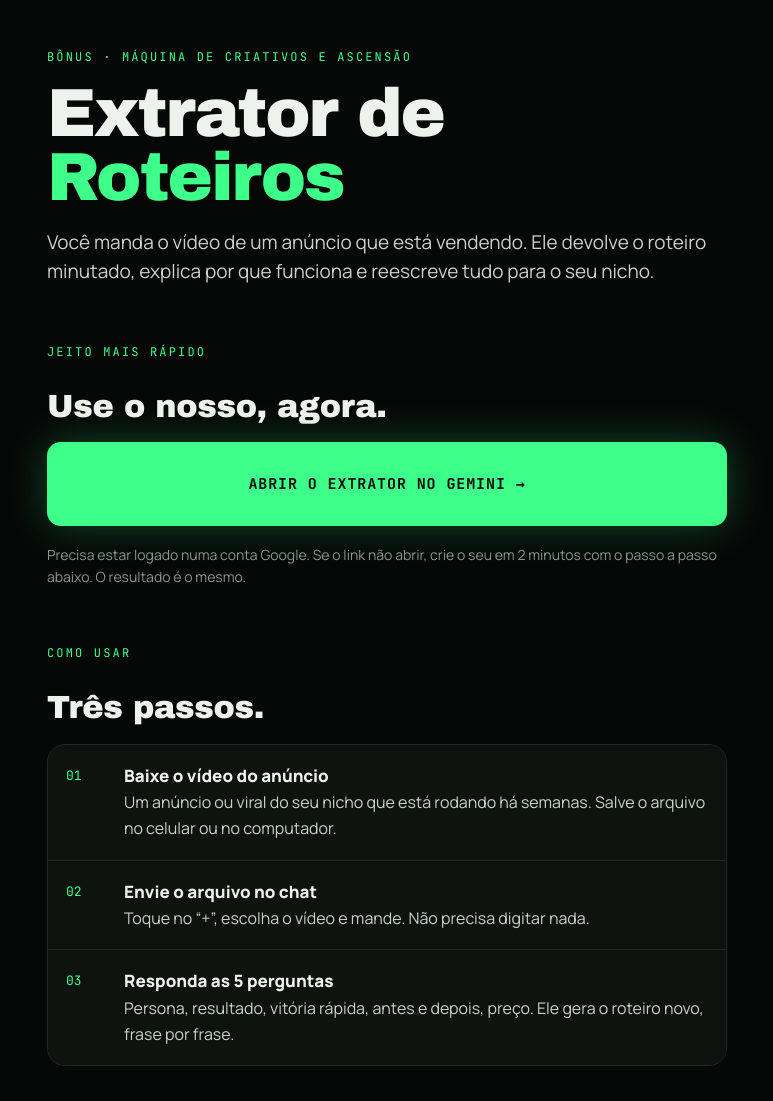
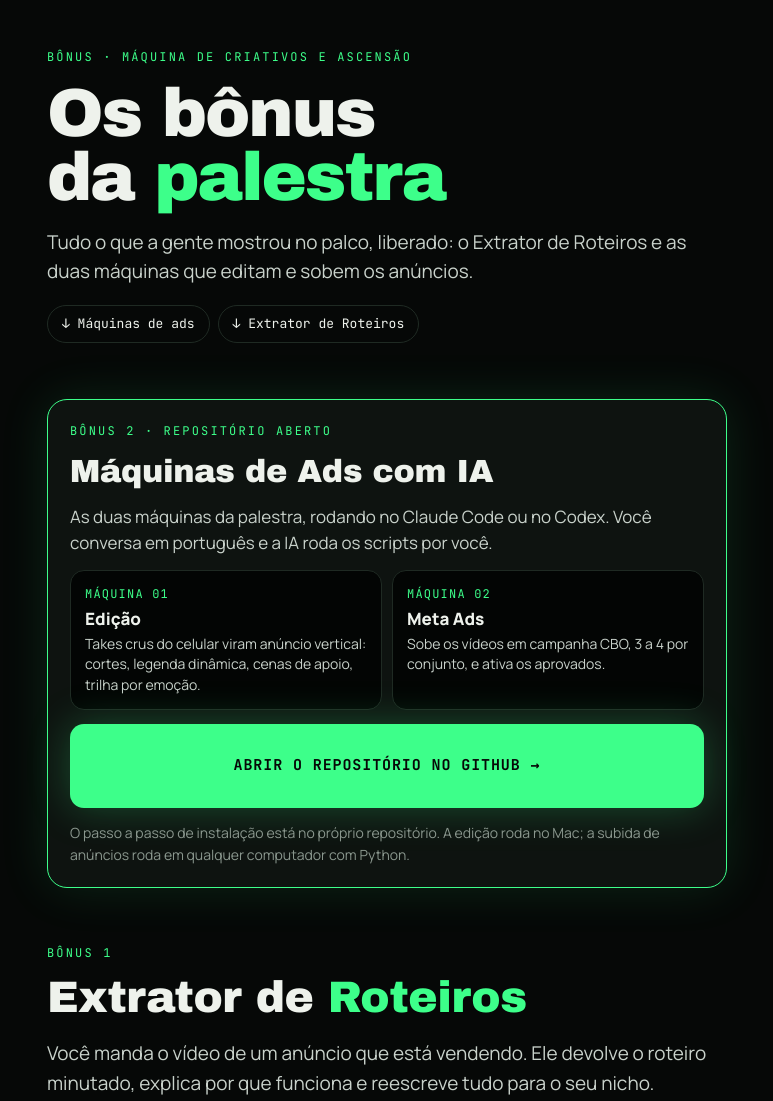
Before and after one commit to gufsquirino/extrator-de-roteiros, a plain HTML site: page index.html in a window 1280 px wide. Shown: the top 1101 px of the page, without its empty margins (253-1026 px from the left). Drawn offline with Linux system fonts and the light colour scheme; a web font is replaced by a local one.

Commit message:
Bônus 2: link para o repositório Máquinas de Ads com IA
Co-Authored-By: Claude Opus 5.5 <noreply@anthropic.com>

```diff
--- a/index.html
+++ b/index.html
@@ -1,10 +1,10 @@
 <!doctype html><html lang="pt-BR"><head>
 <meta charset="utf-8">
 <meta name="viewport" content="width=device-width, initial-scale=1, viewport-fit=cover">
-<title>Extrator de Roteiros</title>
-<meta name="description" content="Mande o vídeo de um anúncio e receba o roteiro minutado, a análise e a versão adaptada ao seu nicho.">
-<meta property="og:title" content="Extrator de Roteiros · Alynne & Gustavo Quirino">
-<meta property="og:description" content="Mande o vídeo de um anúncio e receba o roteiro minutado, a análise e a versão adaptada ao seu nicho.">
+<title>Bônus da palestra · Máquina de Criativos</title>
+<meta name="description" content="Os bônus da palestra Máquina de Criativos e Ascensão: o Extrator de Roteiros e as máquinas de edição e de subida de anúncios.">
+<meta property="og:title" content="Bônus da palestra · Alynne & Gustavo Quirino">
+<meta property="og:description" content="Extrator de Roteiros + as máquinas de edição e de subida de anúncios, abertas no GitHub.">
 <link rel="preconnect" href="https://fonts.googleapis.com">
 <link rel="stylesheet" href="https://fonts.googleapis.com/css2?family=Unbounded:wght@500;800;900&family=Manrope:wght@400;600;800&family=JetBrains+Mono:wght@400;700&display=swap">
 <style>
@@ -34,6 +34,15 @@ section{display:flex;flex-direction:column;gap:18px}
 .btn-ghost{background:transparent;color:var(--paper);border:1px solid var(--line)}
 .btn:focus-visible{outline:2px solid var(--paper);outline-offset:3px}
 .note{font-size:14px;color:var(--mute)}
+.bonus{background:var(--panel);border:1px solid var(--g);border-radius:20px;padding:22px;display:flex;flex-direction:column;gap:14px;box-shadow:0 0 50px rgba(61,255,138,.12)}
+.bonus h2{margin:0}
+.mach{display:grid;grid-template-columns:1fr 1fr;gap:10px}
+.mach>div{background:#030504;border:1px solid var(--line);border-radius:14px;padding:14px}
+.mach .k{font-family:var(--mono);font-size:12px;color:var(--g);letter-spacing:.1em}
+.mach .t{font-weight:800;margin-top:4px;line-height:1.3}
+.mach .d{font-size:14px;color:var(--soft);margin-top:4px;line-height:1.45}
+.jump{display:flex;gap:8px;flex-wrap:wrap;margin-top:18px}
+.jump a{font-family:var(--mono);font-size:13px;color:var(--paper);text-decoration:none;border:1px solid var(--line);border-radius:999px;padding:8px 14px}
 
 .steps{list-style:none;padding:0;margin:0;display:flex;flex-direction:column;gap:0;border:1px solid var(--line);border-radius:18px;overflow:hidden}
 .steps li{display:grid;grid-template-columns:44px 1fr;gap:14px;padding:18px;background:var(--panel)}
@@ -65,7 +74,26 @@ footer .h{font-family:var(--display);font-weight:800;font-size:18px}
 <main>
   <header>
     <div class="eye">Bônus · Máquina de Criativos e Ascensão</div>
-    <h1>Extrator de <span class="g">Roteiros</span></h1>
+    <h1>Os bônus da <span class="g">palestra</span></h1>
+    <p class="lead">Tudo o que a gente mostrou no palco, liberado: o Extrator de Roteiros e as duas máquinas que editam e sobem os anúncios.</p>
+    <nav class="jump"><a href="#maquinas">↓ Máquinas de ads</a><a href="#extrator">↓ Extrator de Roteiros</a></nav>
+  </header>
+
+  <section id="maquinas" class="bonus">
+    <div class="eye">Bônus 2 · Repositório aberto</div>
+    <h2>Máquinas de Ads com IA</h2>
+    <p>As duas máquinas da palestra, rodando no Claude Code ou no Codex. Você conversa em português e a IA roda os scripts por você.</p>
+    <div class="mach">
+      <div><div class="k">MÁQUINA 01</div><div class="t">Edição</div><div class="d">Takes crus do celular viram anúncio vertical: cortes, legenda dinâmica, cenas de apoio, trilha por emoção.</div></div>
+      <div><div class="k">MÁQUINA 02</div><div class="t">Meta Ads</div><div class="d">Sobe os vídeos em campanha CBO, 3 a 4 por conjunto, e ativa os aprovados.</div></div>
+    </div>
+    <a class="btn btn-main" href="https://github.com/gufsquirino/maquinas-de-ads-ia" target="_blank" rel="noopener">Abrir o repositório no GitHub →</a>
+    <p class="note">O passo a passo de instalação está no próprio repositório. A edição roda no Mac; a subida de anúncios roda em qualquer computador com Python.</p>
+  </section>
+
+  <header id="extrator" style="margin-bottom:-28px">
+    <div class="eye">Bônus 1</div>
+    <h2 style="font-size:clamp(30px,8vw,44px)">Extrator de <span class="g">Roteiros</span></h2>
     <p class="lead">Você manda o vídeo de um anúncio que está vendendo. Ele devolve o roteiro minutado, explica por que funciona e reescreve tudo para o seu nicho.</p>
   </header>
 
```
